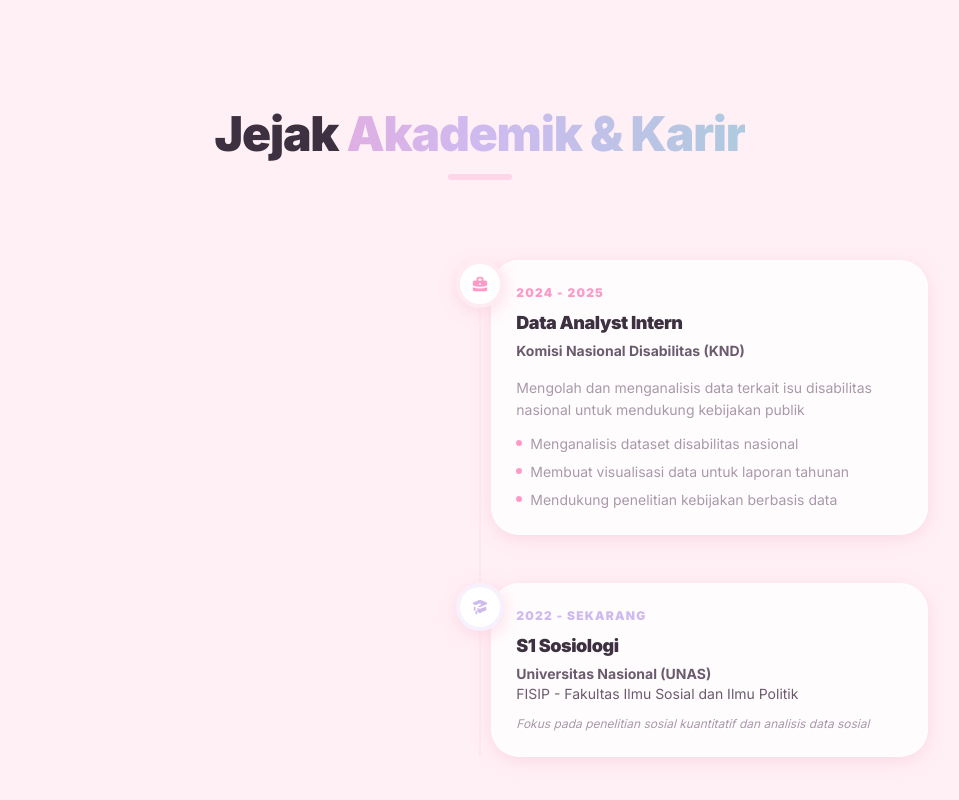
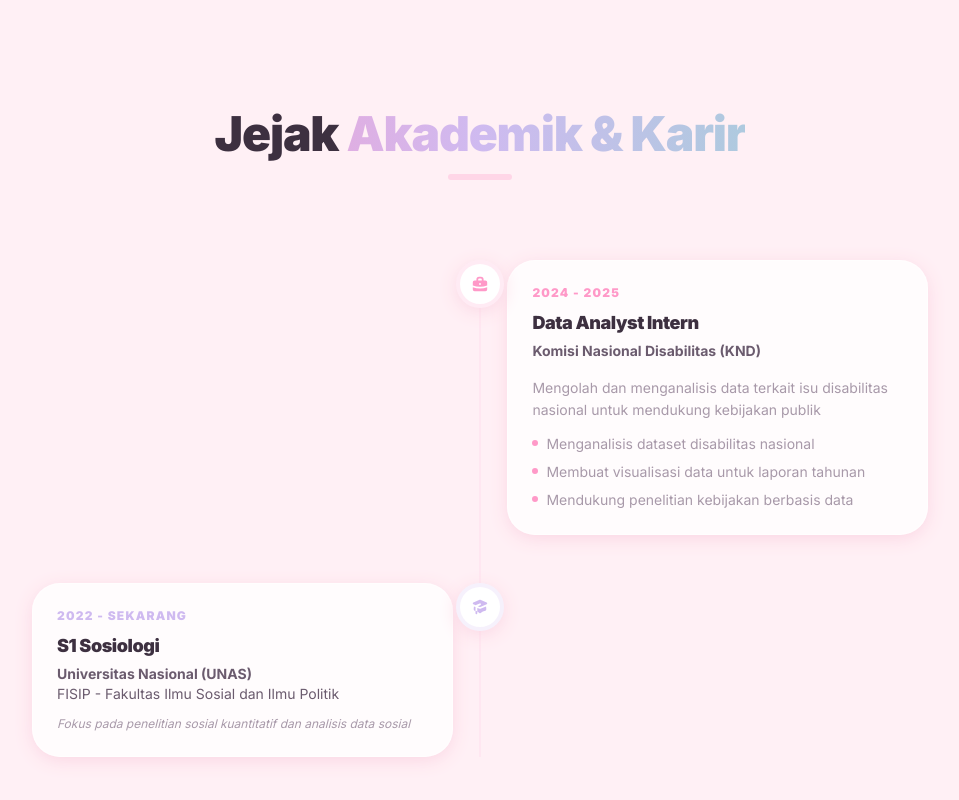
Before and after one commit to el-pablos/web-porto-salsa, a Next.js app: page / in a window 1280 px wide. Shown: the part 3369-4169 px from the top of the page, without its empty margins (160-1119 px from the left). Built offline with nearby package versions, Linux system fonts and the light colour scheme.

Commit message:
improve: ubah layout timeline jadi zigzag kiri-kanan bergantian biar kayak tree
el-pablos <yeteprem.end23juni@gmail.com>

```diff
--- a/src/components/Experience.tsx
+++ b/src/components/Experience.tsx
@@ -1,9 +1,9 @@
-'use client';
+"use client";
 
-import { motion } from 'framer-motion';
-import { useInView } from 'react-intersection-observer';
-import { HiBriefcase, HiAcademicCap } from 'react-icons/hi';
-import portfolioData from '@/data/portfolio.json';
+import { motion } from "framer-motion";
+import { useInView } from "react-intersection-observer";
+import { HiBriefcase, HiAcademicCap } from "react-icons/hi";
+import portfolioData from "@/data/portfolio.json";
 
 export function Experience() {
   const { ref, inView } = useInView({ triggerOnce: true, threshold: 0.1 });
@@ -27,28 +27,45 @@ export function Experience() {
         <div className="absolute left-6 md:left-1/2 top-0 bottom-0 w-px bg-primary/20 -translate-x-1/2" />
 
         {/* Experience */}
-        {portfolioData.experience.map((exp, i) => (
+        {portfolioData.experience.map((exp, i) => {
+          const isLeft = i % 2 === 0;
+          return (
             <motion.div
               key={exp.company}
-            initial={{ opacity: 0, x: i % 2 === 0 ? -30 : 30 }}
+              initial={{ opacity: 0, x: isLeft ? -30 : 30 }}
               animate={inView ? { opacity: 1, x: 0 } : {}}
               transition={{ duration: 0.6, delay: 0.2 + i * 0.15 }}
               className={`relative flex items-start gap-6 mb-12 ${
-              i % 2 === 0 ? 'md:flex-row' : 'md:flex-row-reverse'
+                isLeft ? "md:flex-row" : "md:flex-row-reverse"
               }`}
             >
-            <div className="hidden md:block md:w-1/2" />
+              <div
+                className={`hidden md:block md:w-1/2 ${isLeft ? "md:text-right md:pr-8" : "md:text-left md:pl-8"}`}
+              />
               <div className="absolute left-6 md:left-1/2 -translate-x-1/2 w-12 h-12 rounded-full bg-white border-4 border-primary/20 flex items-center justify-center z-10 shadow-soft">
                 <HiBriefcase className="text-primary text-lg" />
               </div>
-            <div className="ml-16 md:ml-0 md:w-1/2 card-soft p-6">
-              <span className="text-xs font-black text-primary uppercase tracking-widest mb-2 block">{exp.period}</span>
-              <h3 className="text-lg font-black text-neutral mb-1">{exp.role}</h3>
-              <p className="text-sm font-bold text-neutral-light mb-4">{exp.company}</p>
-              <p className="text-sm text-neutral-soft leading-relaxed mb-3">{exp.description}</p>
+              <div
+                className={`ml-16 md:ml-0 md:w-1/2 card-soft p-6 ${isLeft ? "md:ml-8" : "md:mr-8"}`}
+              >
+                <span className="text-xs font-black text-primary uppercase tracking-widest mb-2 block">
+                  {exp.period}
+                </span>
+                <h3 className="text-lg font-black text-neutral mb-1">
+                  {exp.role}
+                </h3>
+                <p className="text-sm font-bold text-neutral-light mb-4">
+                  {exp.company}
+                </p>
+                <p className="text-sm text-neutral-soft leading-relaxed mb-3">
+                  {exp.description}
+                </p>
                 <ul className="space-y-2">
                   {exp.highlights.map((h) => (
-                  <li key={h} className="text-sm text-neutral-soft flex items-start gap-2">
+                    <li
+                      key={h}
+                      className="text-sm text-neutral-soft flex items-start gap-2"
+                    >
                       <span className="w-1.5 h-1.5 rounded-full bg-primary mt-1.5 flex-shrink-0" />
                       {h}
                     </li>
@@ -56,30 +73,49 @@ export function Experience() {
                 </ul>
               </div>
             </motion.div>
-        ))}
+          );
+        })}
 
         {/* Education */}
-        {portfolioData.education.map((edu, i) => (
+        {portfolioData.education.map((edu, i) => {
+          const totalIndex = portfolioData.experience.length + i;
+          const isLeft = totalIndex % 2 === 0;
+          return (
             <motion.div
               key={edu.institution}
-            initial={{ opacity: 0, x: (portfolioData.experience.length + i) % 2 === 0 ? -30 : 30 }}
+              initial={{ opacity: 0, x: isLeft ? -30 : 30 }}
               animate={inView ? { opacity: 1, x: 0 } : {}}
               transition={{ duration: 0.6, delay: 0.4 + i * 0.15 }}
-            className="relative flex items-start gap-6 mb-12"
+              className={`relative flex items-start gap-6 mb-12 ${
+                isLeft ? "md:flex-row" : "md:flex-row-reverse"
+              }`}
             >
-            <div className="hidden md:block md:w-1/2" />
+              <div
+                className={`hidden md:block md:w-1/2 ${isLeft ? "md:text-right md:pr-8" : "md:text-left md:pl-8"}`}
+              />
               <div className="absolute left-6 md:left-1/2 -translate-x-1/2 w-12 h-12 rounded-full bg-white border-4 border-accent/20 flex items-center justify-center z-10 shadow-soft">
                 <HiAcademicCap className="text-accent text-lg" />
               </div>
-            <div className="ml-16 md:ml-0 md:w-1/2 card-soft p-6">
-              <span className="text-xs font-black text-accent uppercase tracking-widest mb-2 block">{edu.year}</span>
-              <h3 className="text-lg font-black text-neutral mb-1">{edu.degree}</h3>
-              <p className="text-sm font-bold text-neutral-light">{edu.institution}</p>
+              <div
+                className={`ml-16 md:ml-0 md:w-1/2 card-soft p-6 ${isLeft ? "md:ml-8" : "md:mr-8"}`}
+              >
+                <span className="text-xs font-black text-accent uppercase tracking-widest mb-2 block">
+                  {edu.year}
+                </span>
+                <h3 className="text-lg font-black text-neutral mb-1">
+                  {edu.degree}
+                </h3>
+                <p className="text-sm font-bold text-neutral-light">
+                  {edu.institution}
+                </p>
                 <p className="text-sm text-neutral-light">{edu.faculty}</p>
-              <p className="text-xs text-neutral-soft mt-3 italic">{edu.description}</p>
+                <p className="text-xs text-neutral-soft mt-3 italic">
+                  {edu.description}
+                </p>
               </div>
             </motion.div>
-        ))}
+          );
+        })}
       </div>
     </section>
   );
```
Lines whose indentation alone changed are shown as unchanged.
